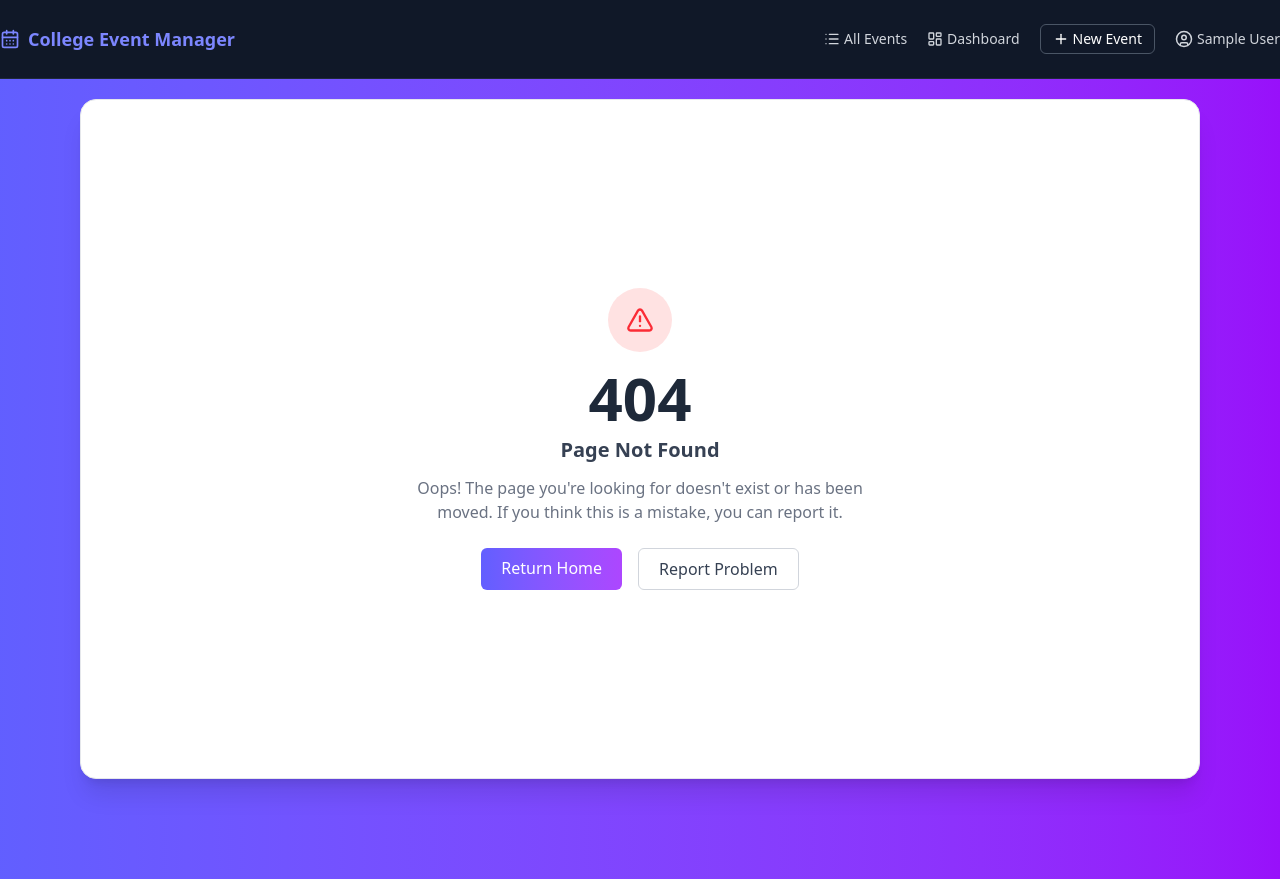
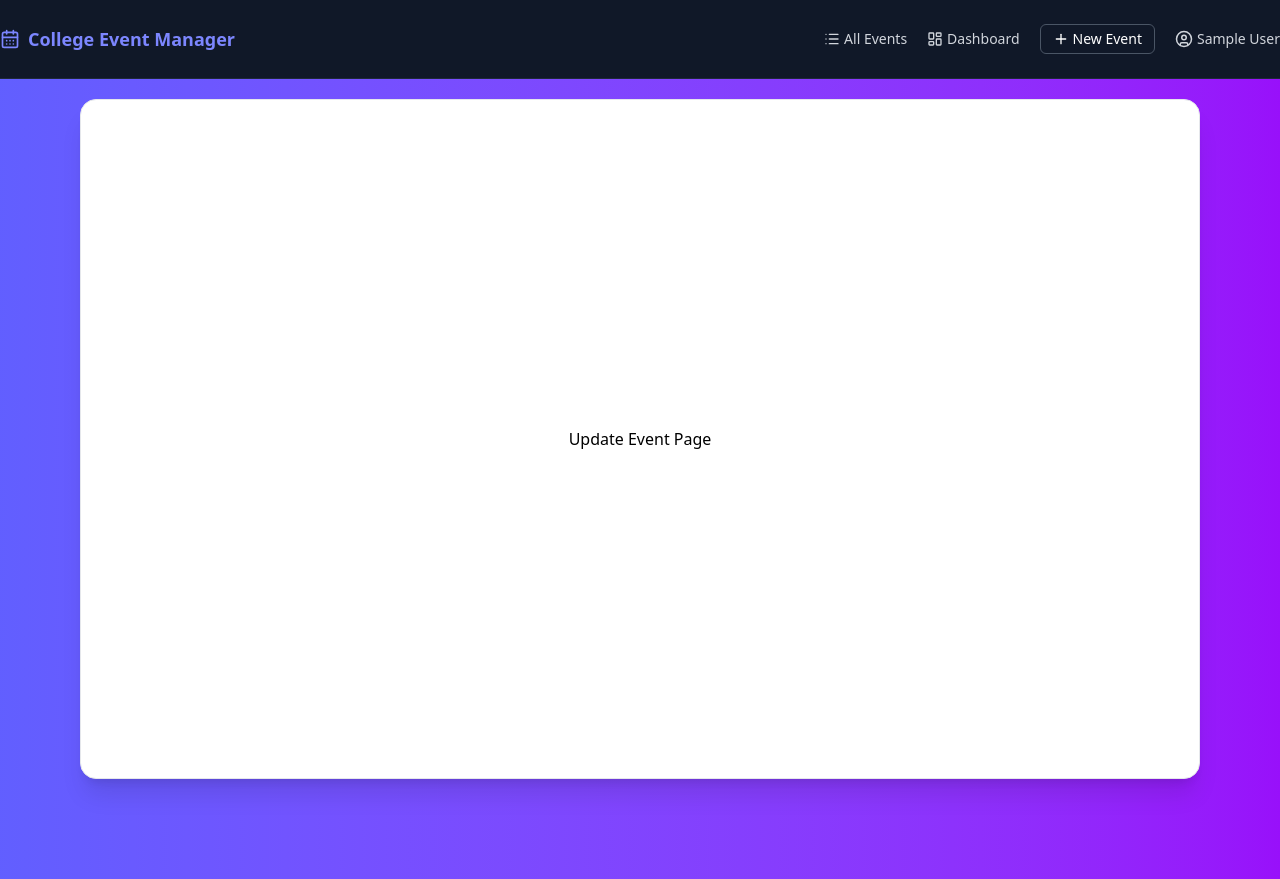
Before and after one commit to Sumitku2938k/EventNexus-2.0, a React (Vite) app in the folder client/: page /events/1/edit in a window 1280 px wide. Built offline with nearby package versions, Linux system fonts and the light colour scheme; no server answers; sample sign-in values are in the browser's storage.

Commit message:
Add UpdateEvent page and routing for event editing in App component

```diff
--- a/client/src/App.jsx
+++ b/client/src/App.jsx
@@ -10,6 +10,7 @@ import Signup from './pages/SignUp';
 import Error from './pages/Error';
 import Logout from './pages/Logout';
 import { PrivateRoute, AdminRoute } from "./Routes/ProtectedRoutes";
+import UpdateEvent from './pages/UpdateEvent';
 
 function App() {
 
@@ -57,6 +58,14 @@ function App() {
                 }
               />
               <Route
+                path="/events/:id/edit"
+                element={
+                  <AdminRoute>
+                    <UpdateEvent />
+                  </AdminRoute>
+                }
+              />
+              <Route
                 path="/admin"
                 element={
                   <AdminRoute>
--- a/client/src/components/EventDetail.jsx
+++ b/client/src/components/EventDetail.jsx
@@ -1,5 +1,5 @@
 import React, { useEffect, useState } from 'react';
-import { useParams, Link } from 'react-router-dom';
+import { useParams, Link, useNavigate } from 'react-router-dom';
 import { useAuth } from '../utils/auth';
 import { Calendar, IndianRupee, ArrowLeft, Edit, Trash2, Users } from "lucide-react";
 
@@ -8,6 +8,7 @@ const EventDetail = () => {
   const { authorizationToken, user } = useAuth();
   const [event, setEvent] = useState(null);
   const [loading, setLoading] = useState(true);
+  let Navigate = useNavigate();
 
   const getEventData = async () => {
     try {
@@ -114,7 +115,7 @@ const EventDetail = () => {
           <div className="flex flex-col sm:flex-row gap-4 pt-6 border-t border-gray-100">
             {user?.role === "admin" ? (
               <>
-                <button className="flex-1 bg-blue-500 text-white py-3.5 px-6 rounded-xl font-bold shadow-md hover:bg-blue-600 transition duration-200 cursor-pointer flex items-center justify-center gap-2">
+                <button className="flex-1 bg-blue-500 text-white py-3.5 px-6 rounded-xl font-bold shadow-md hover:bg-blue-600 transition duration-200 cursor-pointer flex items-center justify-center gap-2" onClick={() => Navigate(`/events/${id}/edit`)}>
                   <Edit size={20} /> Edit Event
                 </button>
                 <button className="flex-1 bg-red-500 text-white py-3.5 px-6 rounded-xl font-bold shadow-md hover:bg-red-600 transition duration-200 cursor-pointer flex items-center justify-center gap-2">
--- /dev/null
+++ b/client/src/pages/UpdateEvent.jsx
@@ -0,0 +1,11 @@
+import React from 'react'
+
+const UpdateEvent = () => {
+    return (
+        <div>
+            Update Event Page
+        </div>
+    )
+}
+
+export default UpdateEvent
```
